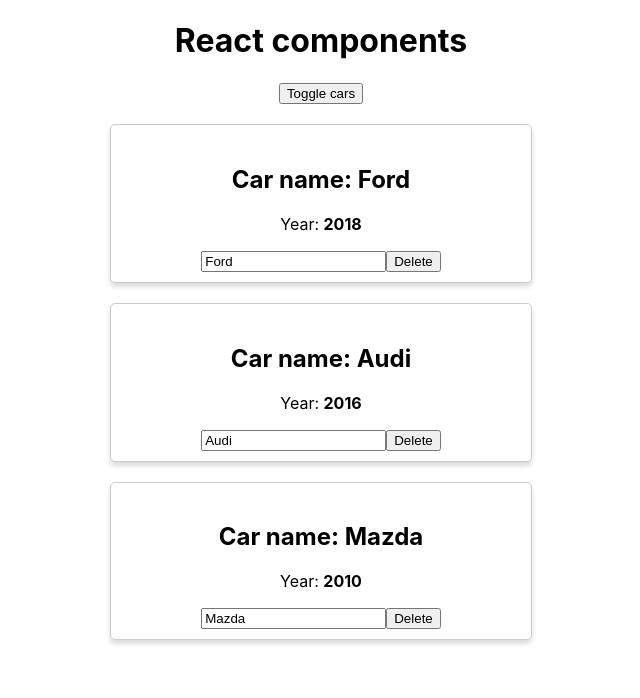
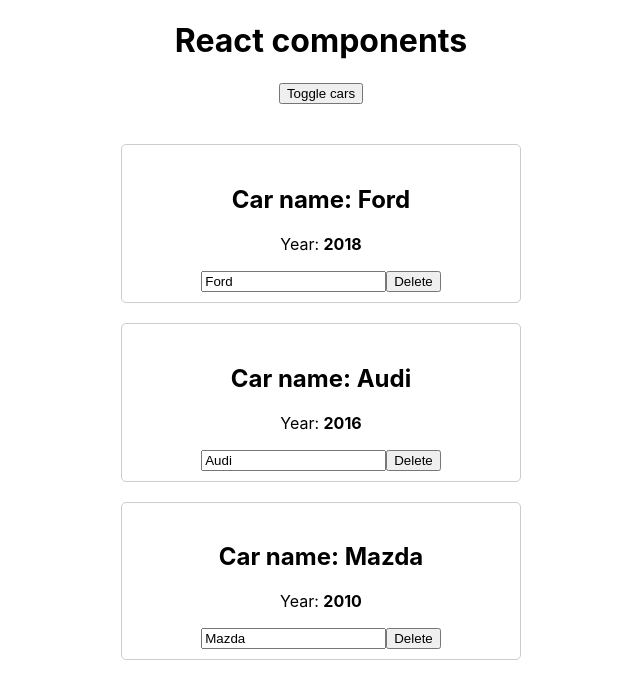
Before and after one commit to KolchinVolodymyr/react-theory, a React (Create React App) app: page / in a window 1280 px wide. Both pictures are taken after a click on the button "Toggle cars". Shown: the top 698 px of the page, without its empty margins (319-959 px from the left). Built offline with nearby package versions, Linux system fonts and the light colour scheme.

Commit message:
css connection

```diff
--- a/src/App.js
+++ b/src/App.js
@@ -47,6 +47,7 @@
 
           <button onClick={this.toggleCarsHandler}>Toggle cars </button>
 
+          <div style={{width:400, margin: 'auto', paddingTop: '20px'}}>
               { this.state.showCars
                  ? this.state.cars.map((car, index)=> {
                     return (
@@ -62,6 +63,7 @@
                  : null
               }
           </div>
+        </div>
       );
     }
 
--- /dev/null
+++ b/src/Car/Car.css
@@ -0,0 +1,10 @@
+.Car {
+    border: 1px solid #ccc;
+    margin-bottom: 10px;
+    display: block;
+    padding: 10px;
+    boxShadow: 0 4px 5px 0 rgba(0, 0, 0, .14);
+    border-radius: 5px;
+    margin: 20px auto;
+    padding-top: 20px;
+}
--- a/src/Car/Car.js
+++ b/src/Car/Car.js
@@ -1,17 +1,7 @@
 import React from 'react'
-
+import './Car.css'
 export default props =>  (
-    <div style={{
-             border: '1px solid #ccc',
-             marginBottom: '10px',
-             display: 'block',
-             padding: '10px',
-             boxShadow: '0 4px 5px 0 rgba(0, 0, 0, .14)',
-             borderRadius: '5px',
-             width: 400,
-             margin: '20px auto',
-             paddingTop: '20px'
-           }}>
+    <div className='Car'>
         <h2>Car name: {props.name}</h2>
         <p>Year: <strong>{props.year}</strong></p>
         <input type="text" onChange={props.onChangeName} value={props.name}/>
```
Lines whose indentation alone changed are shown as unchanged.
